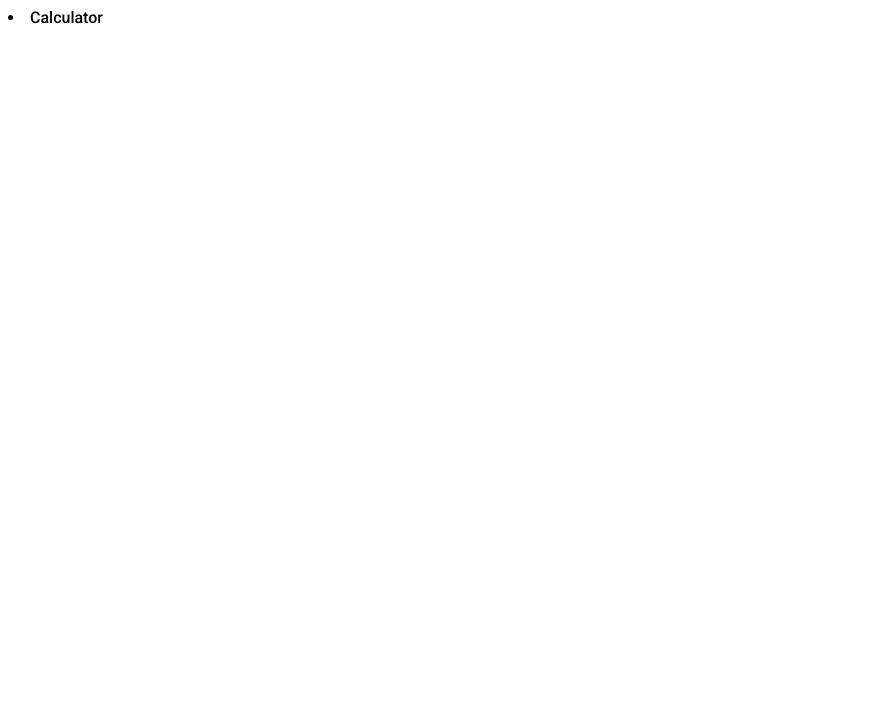
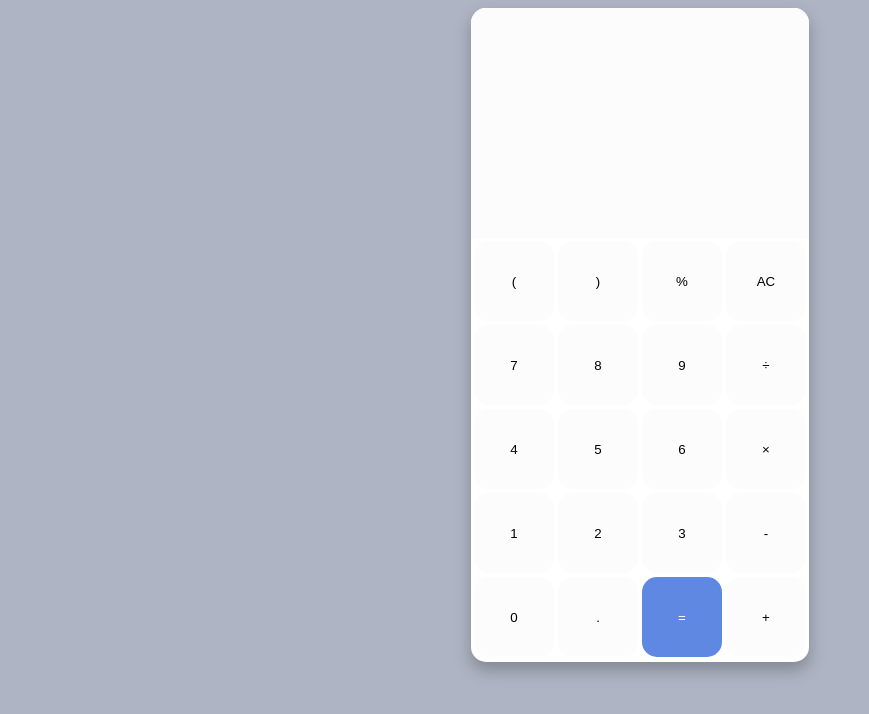
Before and after one commit to puskalkafle/nepali-calculator, a website with bundled scripts: page src/index.html in a window 1280 px wide. Shown: the whole page, without its empty margins (0-869 px from the left). Built offline with nearby package versions, Linux system fonts and the light colour scheme.

Commit message:
UI implementation

```diff
--- a/src/app.ts
+++ b/src/app.ts
@@ -1,3 +1,15 @@
+/**
+ * Class: Calculator
+ * functions
+ * clear
+ * operation
+ * backSpace
+ * generateTemplate
+ * languageSWitcher
+ * executeResult
+ *
+ *
+ *  **/
 class Calculator {
   size: string;
   characters: Array<string>;
@@ -10,17 +22,60 @@ class Calculator {
     console.log(params);
   }
   getTemplate(): void{
-    var node = document.createElement("LI");
-    var textnode = document.createTextNode("Calculator");
-    console.log(node,textnode);
-    node.appendChild(textnode);
-    document.getElementById("app").appendChild(node);
+    let app = document.getElementById("app");
+    let table = document.createElement("table");
+    let tr = document.createElement("tr");
+    let result = document.createElement("div");
+    let wrap = document.createElement("div");
+        wrap.classList.add("wrap");
+        result.classList.add("result");
+
+    this.characters.map((character,index)=>{
+        let indexNumber = index+1;
+
+        let td = document.createElement("td");
+        let button = document.createElement("button");
+        let textnode = document.createTextNode(character);
+
+        button.value=character;
+        button.addEventListener("click", function () {
+            let char = document.createTextNode(this.value);
+            const reg = new RegExp('^[0-9]+$');
+            this.value.match(reg) ? result.appendChild(char) : "";
+        });
+
+        character === "=" ? button.classList.add("equalTo") : "";
+        button.appendChild(textnode);
+        td.appendChild(button);
+        tr.appendChild(td);
+
+        if(indexNumber%4===0){
+            table.appendChild(tr);
+            // create new row
+            tr = document.createElement("tr");
+        }
+        if(indexNumber===this.characters.length){
+            //append remaining item at the end
+            table.appendChild(tr);
+
+        }
+    });
+
+    app.appendChild(wrap);
+    wrap.appendChild(result);
+    wrap.appendChild(table);
   }
   private removeCharacter(){
 
   }
 }
-
-let calc = new Calculator('normal',['1','2','3']);
+let charactersArray = [
+    '(',')','%','AC',
+    '7','8','9','÷',
+    '4','5','6','×',
+    '1','2','3','-',
+    '0','.','=','+'
+];
+let calc = new Calculator('normal',charactersArray);
 
 calc.getTemplate();
--- a/src/style.scss
+++ b/src/style.scss
@@ -1,3 +1,41 @@
 body{
     font-family: 'Roboto', sans-serif;
+    background: #AEB4C3;
 }
+#app{
+    display: flex;
+    align-items: center;
+    justify-content: center;
+    .wrap{
+        filter: drop-shadow(0px 8px 8px rgba(0, 0, 0, 0.25));
+        background: #ffffff;
+        border-radius: 15px;
+    }
+}
+button{
+    width: 80px;
+    height: 80px;
+    background: #FCFCFD;
+    border-radius: 15px;
+    border:none;
+    cursor: pointer;
+    &:hover{
+        background: #E1E1EB;
+    }
+    &.equalTo{
+        background:hsl(221, 70%, 63%);
+        color: #ffffff;
+        &:hover{
+            background:hsl(221, 70%, 53%);
+        }
+    }
+}
+
+.result{
+    height: 230px;
+    background: #FCFCFD;
+    border-radius: 15px 15px 0 0;
+    display: flex;
+    justify-content: flex-end;
+    align-items: end;
+}
```
